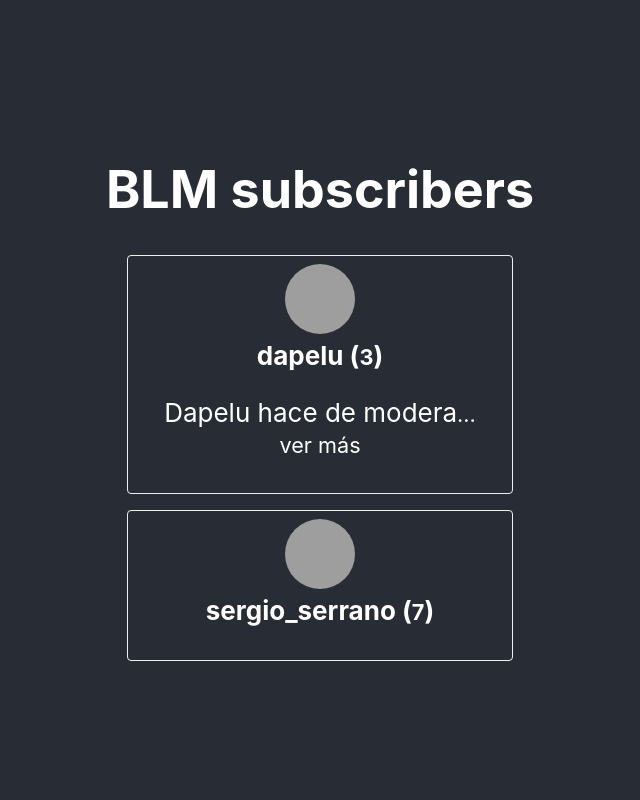
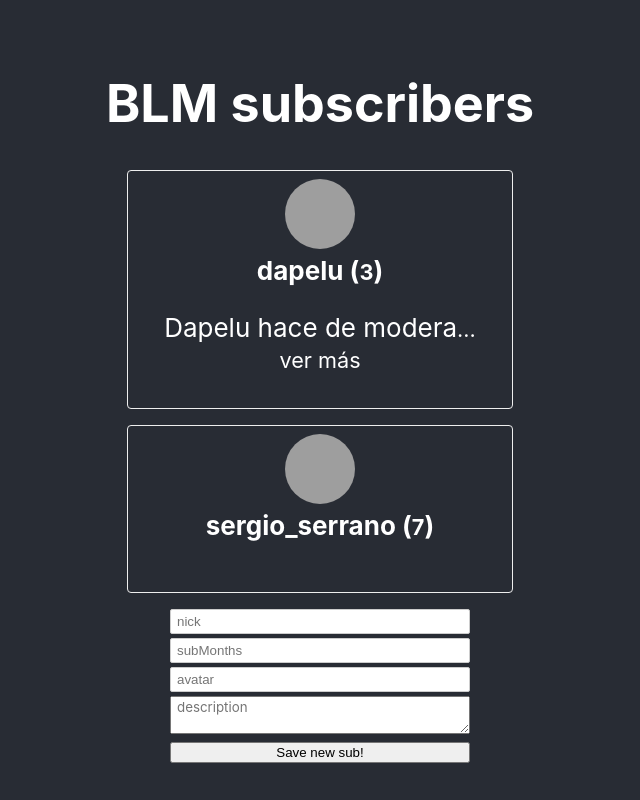
Before and after one commit to exxedridel/typescript-react, a React (Create React App) app: page / in a window 1280 px wide. Shown: the whole page, without its empty margins (320-960 px from the left). Built offline with nearby package versions, Linux system fonts and the light colour scheme; grey boxes are pictures that could not be loaded.

Commit message:
TS Form, handlers, event and reusing types on interfaces

```diff
--- a/src/App.tsx
+++ b/src/App.tsx
@@ -2,17 +2,12 @@ import { useState, useEffect } from "react";
 // import logo from './logo.svg';
 import "./App.css";
 import List from "./components/List"
+import Form from "./components/Forms"
+import {Sub} from "./types"
 
 interface AppState {
   subs: Array<Sub>
   newSubsNumber: number
-}
-
-interface Sub {
-  nick: string
-  avatar: string
-  subMonths: number
-  description?: string
 }
 
 const INITIAL_STATE = [
@@ -43,6 +38,7 @@ function App() {
       <header className="App-header">
         <h1>BLM subscribers</h1>
           <List subs={subs}/>
+          <Form/>
       </header>
     </div>
   );
--- /dev/null
+++ b/src/components/Forms.tsx
@@ -0,0 +1,39 @@
+import React, { useState } from "react";
+import {Sub} from "../types"
+// import types and replace em with Sub
+interface FormState {
+   inputValues: Sub
+}
+
+const Form = () => {
+   const [inputValues, setInputValues] = useState<FormState["inputValues"]>({
+      nick: "",
+      subMonths: 0,
+      avatar: "",
+      description: "",
+   })
+
+   const handleSubmit = () => { }
+
+   // TS needs the Event to be typed
+   const handleChange = (e: React.ChangeEvent<HTMLInputElement | HTMLTextAreaElement>) => {
+      setInputValues({
+         ...inputValues,
+         [e.target.name]: e.target.value
+      })
+   }
+
+   return (
+      <div>
+         <form onSubmit={handleSubmit}>
+            <input onChange={handleChange} type="text" name="nick" placeholder="nick" />
+            <input onChange={handleChange} type="text" name="subMonths" placeholder="subMonths" />
+            <input onChange={handleChange} type="text" name="avatar" placeholder="avatar" />
+            <textarea onChange={handleChange} name="description" placeholder="description" />
+            <button>Save new sub!</button>
+         </form>
+      </div>
+   )
+}
+
+export default Form
--- a/src/components/List.tsx
+++ b/src/components/List.tsx
@@ -1,12 +1,7 @@
+import { Sub } from "../types"
+// import types and replace 'em with <Sub>
 interface Props {
-   // children: JSX.Element or JSX.Element[]
-   // here we can still add children by props, if really needed
-   subs: Array<{
-      nick: string
-      avatar: string
-      subMonths: number
-      description?: string
-   }>
+   subs: Array<Sub>
 }
 
 const List = ({ subs }: Props) => {
@@ -15,10 +10,8 @@ const List = ({ subs }: Props) => {
       return subs.map(sub => {
          return (
             <li key={sub.nick}>
-               <img src={sub.avatar} alt={"Avatar for ${sub.nick}"} />
-               <h4>
-                  {sub.nick} (<small>{sub.subMonths}</small>)
-               </h4>
+               <img src={sub.avatar} alt={`Avatar for ${sub.nick}`} />
+               <h4>{sub.nick} (<small>{sub.subMonths}</small>)</h4>
                <p>
                   {sub.description?.substring(0, 21)}
                   {sub.description ? <a href=""><small>... ver más</small></a> : ""}
--- a/src/index.css
+++ b/src/index.css
@@ -7,6 +7,12 @@ body {
   -moz-osx-font-smoothing: grayscale;
   /* display: grid;
   place-content: center; */
+}
+
+textarea {
+  font-family: inherit;
+  margin-bottom: 8px;
+  padding-left: 6px;
 }
 
 code {
@@ -32,6 +38,7 @@ ul li {
   list-style: none;
   margin-bottom: 16px;
   max-width: 320px;
+  min-height: 150px;
   padding: 8px 32px;
 }
 
@@ -39,3 +46,17 @@ a {
   text-decoration: none;
   color: white;
 }
+
+form {
+  display: flex;
+  flex-direction: column;
+  width: 300px;
+}
+
+form input {
+
+  border: 1px solid #ccc;
+  border-radius: 2px;
+  padding: 4px 6px;
+  margin: 0 0 4px;
+}
--- /dev/null
+++ b/src/types.d.ts
@@ -0,0 +1,6 @@
+export interface Sub {
+   nick: string;
+   avatar: string;
+   subMonths: number;
+   description?: string;
+}
```
